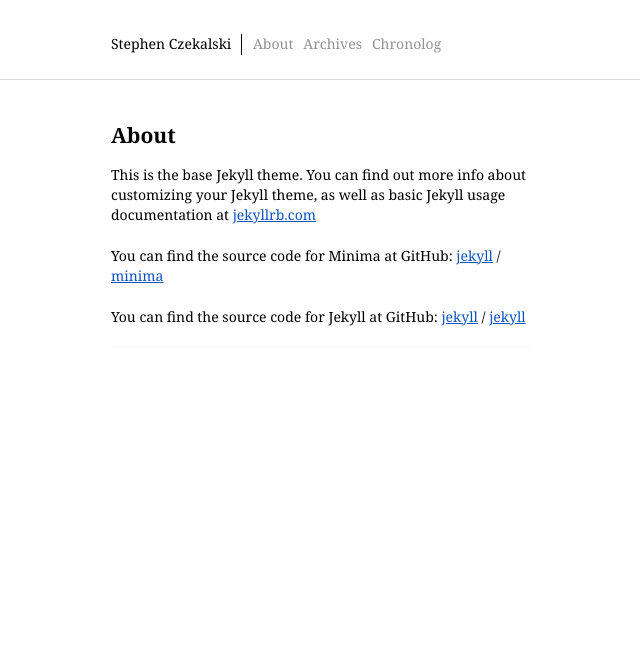
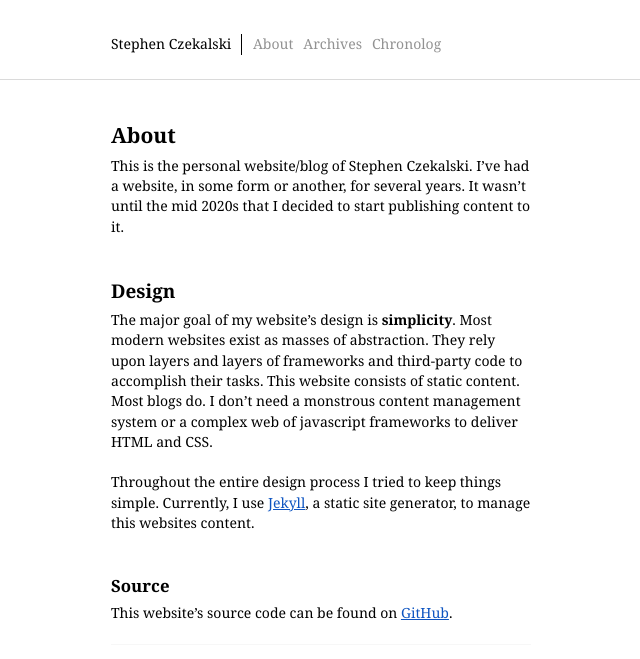
Before and after one commit to stephencz/stephencz-com, a Jekyll site: the page built from about.md, in a window 1280 px wide. Shown: the top 659 px of the page, without its empty margins (319-959 px from the left). Built offline with Jekyll 4.4.1, drawn with Linux system fonts in a browser that asks for light colours.

Commit message:
Change margin on headers and began working on about page.

```diff
--- a/_layouts/default.html
+++ b/_layouts/default.html
@@ -4,7 +4,8 @@
 
   <title>{{page.title}} | {{site.title}}</title>
   <meta name="viewport" content="width=device-width, initial-scale=1">
-  <meta name="description" content="page.description">
+  <meta name="description" content="{{ page.description }}">
+  <meta name="author" content="{{page.author}}">
 
   <link rel="stylesheet" type="text/css" href="/assets/css/base.css" />
 
--- a/_sass/content.scss
+++ b/_sass/content.scss
@@ -2,6 +2,11 @@
 $bottom-border-color: #f7f7f7;
 
 $h1-font-size: 1.5rem;
+$h2-font-size: 1.35rem;
+$h3-font-size: 1.2rem;
+$h4-font-size: 1rem;
+$h5-font-size: 0.85rem;
+$h6-font-size: 0.75rem;
 
 $link-base: #0d54c1;
 $link-hover: #94a7c3;
@@ -47,16 +52,54 @@ $date-color: #5a5a5a;
 .content-wrapper h1
 {
   font-size: $h1-font-size;
+  margin-bottom: $unit-quarter;
 }
 
-.content-wrapper h1,
-.content-wrapper h2,
-.content-wrapper h3,
-.content-wrapper h4,
-.content-wrapper h5,
+.content-wrapper h2
+{
+  font-size: $h2-font-size;
+  margin-top: $unit-two;
+  margin-bottom: $unit-quarter;
+}
+
+.content-wrapper h3
+{
+  font-size: $h3-font-size;
+  margin-top: $unit-two;
+  margin-bottom: $unit-quarter;
+}
+
+.content-wrapper h4
+{
+  font-size: $h4-font-size;
+  margin-top: $unit-two;
+  margin-bottom: $unit-quarter;
+}
+
+.content-wrapper h5
+{
+  font-size: $h5-font-size;
+  margin-top: $unit-one;
+  margin-bottom: $unit-quarter;
+}
+
 .content-wrapper h6
 {
-  margin-bottom: $unit-one;
+  font-size: $h6-font-size;
+  margin-top: $unit-one;
+  margin-bottom: $unit-quarter;
+}
+
+.content-wrapper h1 + h2 { margin-top: $unit-one;}
+
+.content-wrapper h1 + p,
+.content-wrapper h2 + p,
+.content-wrapper h3 + p,
+.content-wrapper h4 + p,
+.content-wrapper h5 + p,
+.content-wrapper h6 + p
+{
+  margin-top: 0;
 }
 
 .content-wrapper p
--- a/about.md
+++ b/about.md
@@ -4,15 +4,21 @@ title: About
 permalink: /about/
 ---
 
-This is the base Jekyll theme. You can find out more info about customizing your Jekyll theme, as well as basic Jekyll usage documentation at [jekyllrb.com](https://jekyllrb.com/)
+This is the personal website/blog of Stephen Czekalski.
+I've had a website, in some form or another, for several years.
+It wasn't until the mid 2020s that I decided to start publishing content to it.
 
-You can find the source code for Minima at GitHub:
-[jekyll][jekyll-organization] /
-[minima](https://github.com/jekyll/minima)
+## Design
 
-You can find the source code for Jekyll at GitHub:
-[jekyll][jekyll-organization] /
-[jekyll](https://github.com/jekyll/jekyll)
+The major goal of my website's design is **simplicity**.
+Most modern websites exist as masses of abstraction.
+They rely upon layers and layers of frameworks and third-party code to accomplish their tasks.
+This website consists of static content.
+Most blogs do.
+I don't need a monstrous content management system or a complex web of javascript frameworks to deliver HTML and CSS.
 
+Throughout the entire design process I tried to keep things simple.
+Currently, I use [Jekyll](https://jekyllrb.com/), a static site generator, to manage this websites content.
 
-[jekyll-organization]: https://github.com/jekyll
+### Source
+This website's source code can be found on [GitHub](https://github.com/stephencz/stephencz-com).
```
Also changed, not shown: _drafts/2020-07-07-tableize.md (added, +24 -0 lines), _drafts/2020-07-06-welcome-to-jekyll.markdown (renamed from _posts/2020-07-06-welcome-to-jekyll.markdown), about_outline.txt (added).
